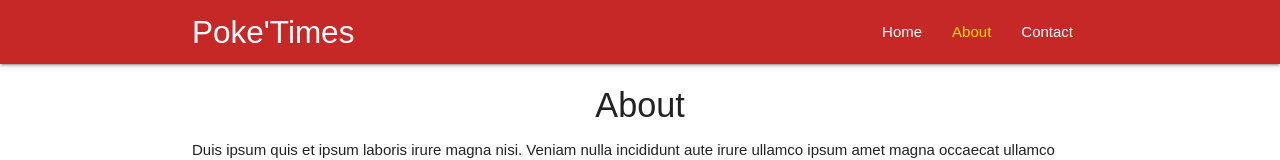
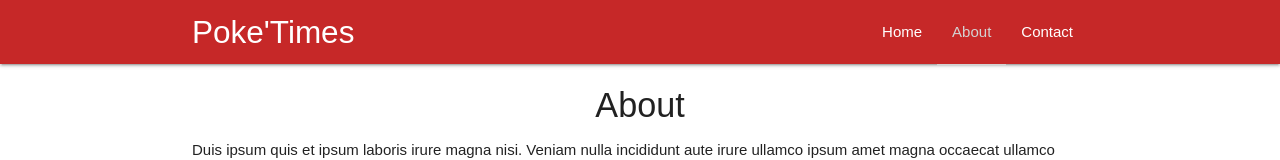
Before and after one commit to tomasz-konecki/React_Redux_Ninja, a React (Create React App) app in the folder router/: page /about in a window 1280 px wide. Shown: the top 160 px of the page. Built offline with nearby package versions, Linux system fonts and the light colour scheme.

Commit message:
HOC not working

```diff
--- a/router/src/App.js
+++ b/router/src/App.js
@@ -4,7 +4,6 @@
 import Home from "./components/Home";
 import About from "./components/About";
 import Contact from "./components/Contact";
-// import "./App.css";
 
 class App extends Component {
   render() {
--- a/router/src/components/About.js
+++ b/router/src/components/About.js
@@ -1,4 +1,5 @@
 import React from "react";
+import Rainbow from "../hoc/Rainbow";
 
 const About = () => {
   return (
--- /dev/null
+++ b/router/src/hoc/Rainbow.js
@@ -0,0 +1,16 @@
+import React from 'react';
+
+const Rainbow = (WrappedComponent) => {
+
+  const colours = ['red', 'orange', 'yellow', 'green', 'blue', 'navy', 'indigo'];
+  const randomColour = colours[Math.floor(Math.random() * 7)];
+  const className = randomColour + "-text";
+
+  return (
+    <div className={className}>
+      <WrappedComponent />
+    </div>
+  )
+}
+
+export default Rainbow;
--- a/router/src/index.css
+++ b/router/src/index.css
@@ -5,5 +5,6 @@
 }
 
 .active {
-  color: gold;
+  color: lightgray;
+  border-bottom: 2px solid lightgray;
 }
```
